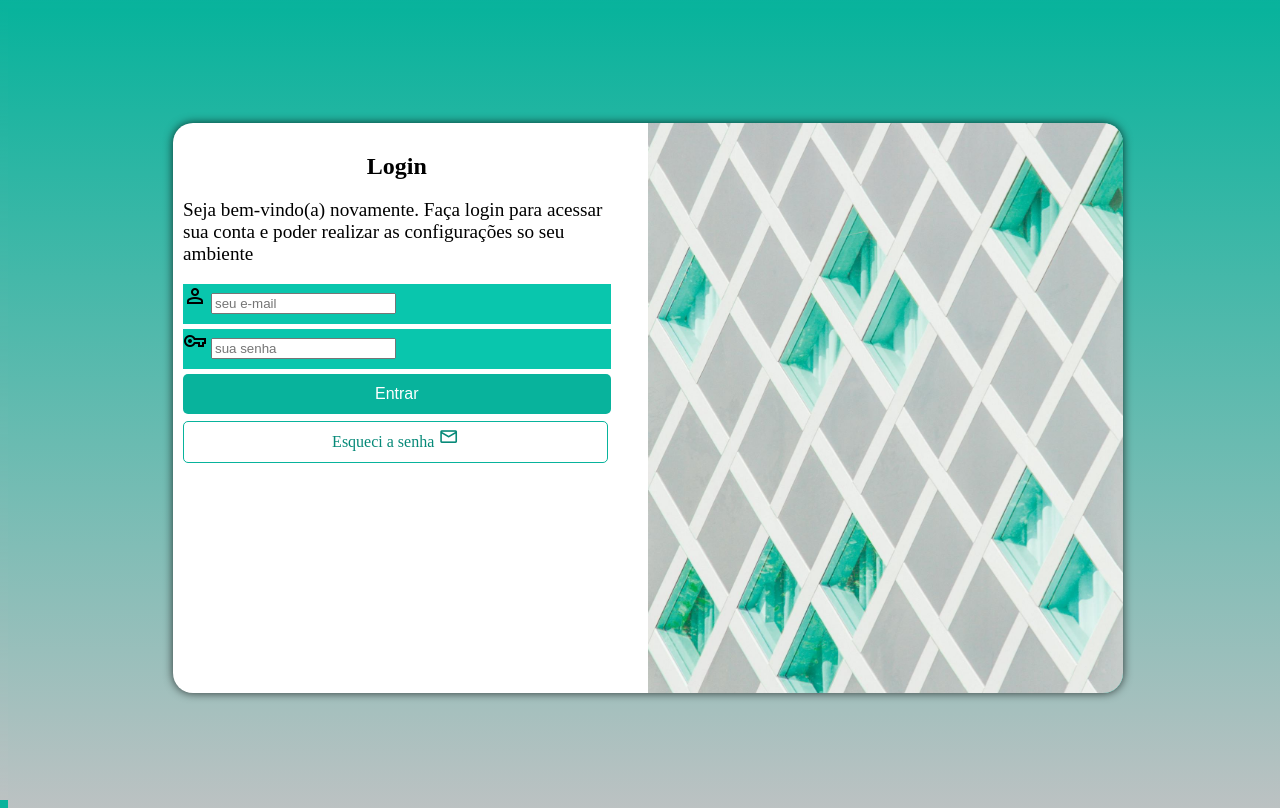
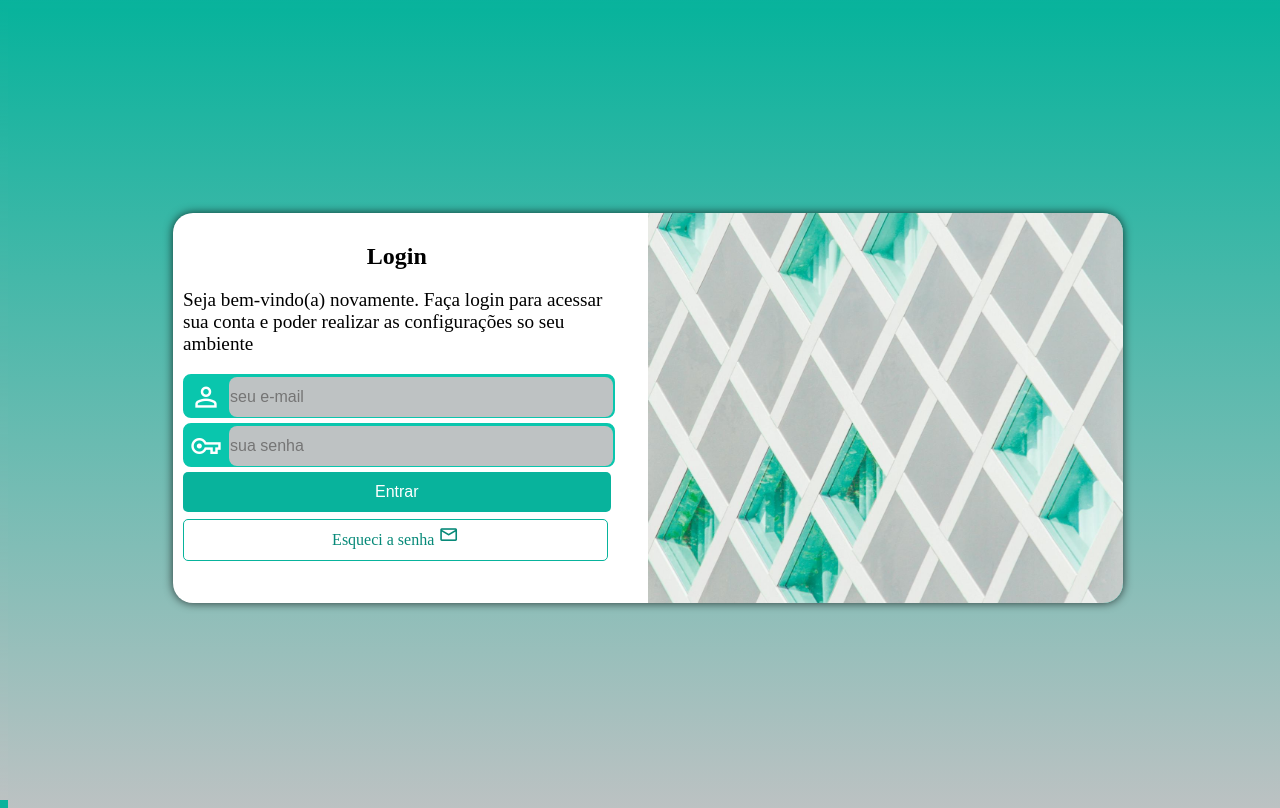
Before and after one commit to carlosguerram/projeto-login, a plain HTML site: page index.html in a window 1280 px wide. Drawn offline with nearby package versions, Linux system fonts and the light colour scheme.

Commit message:
finalizado formulário de login

```diff
--- a/estilos/mediaqueries.css
+++ b/estilos/mediaqueries.css
@@ -16,6 +16,7 @@ Grandes telas: acima de 1200px
 
     section#login {
         width: 90vw;
+        height: 370px;
     }
 
     section#login > div#imagem {
@@ -37,6 +38,7 @@ Grandes telas: acima de 1200px
 
     section#login {
         width: 950px;
+        height: 390px;
     }
 
     section#login > div#imagem {
--- a/estilos/style.css
+++ b/estilos/style.css
@@ -32,7 +32,6 @@ section#login {
     position: absolute;
     top: 50%;
     left: 50%;
-    transform: translate(-50%, -50%);
     overflow: hidden;
 
     background-color: white;
@@ -41,6 +40,7 @@ section#login {
     border-radius: 20px;
     box-shadow: 0px 0px 10px rgba(0, 0, 0, 0.727);
 
+    transform: translate(-50%, -50%);
     transition: width .3s, height .3s;
     transition-timing-function: ease;
 }
@@ -71,12 +71,39 @@ div.campo > label {
     display: none;
 }
 
+div.campo > span {
+    color: white;
+    /* background-color: black; */
+    font-size: 2em;
+    width: 30px;
+    padding: 5px;
+}
+
 form > div.campo {
     background-color: #09c6ad;
+    border: 2px solid #09c6ad ;
     display: block;
     width: 100%;
     height: 40px;
+    border-radius: 8px;
     margin: 5px 0px;
+}
+
+
+div.campo > input {
+    background-color:#BEC2C3 ;
+    font-size: 1em;
+    width: calc(100% - 46px);
+    height: 94.7%;
+    border: 0px;
+    border-radius: 8px;
+    padding: 1px;
+    transform: translateY(-11px);
+}
+
+div.campo > input:focus-within {
+    background-color: white;
+    border: none;
 }
 
 form > input[type=submit] {
```
